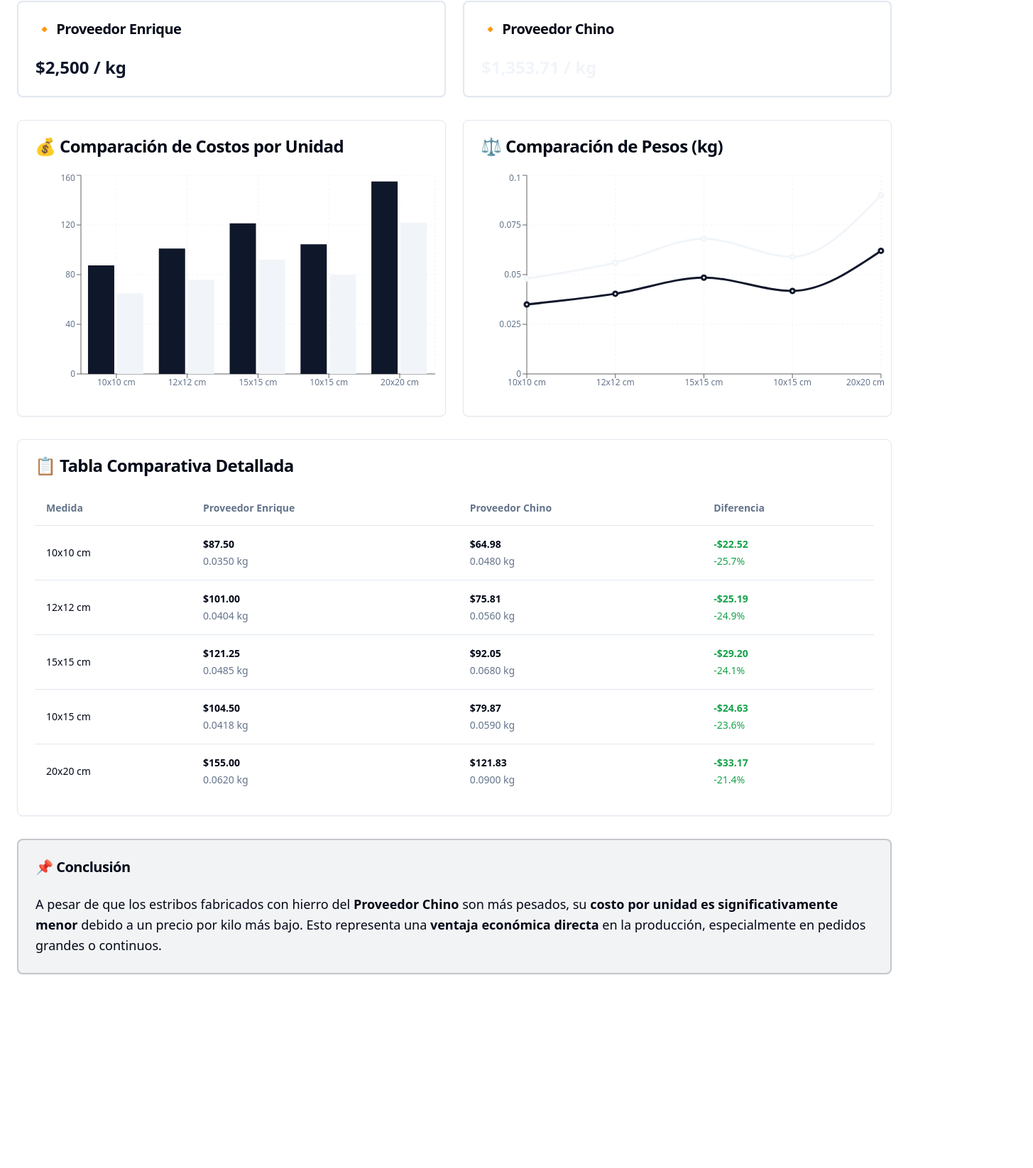
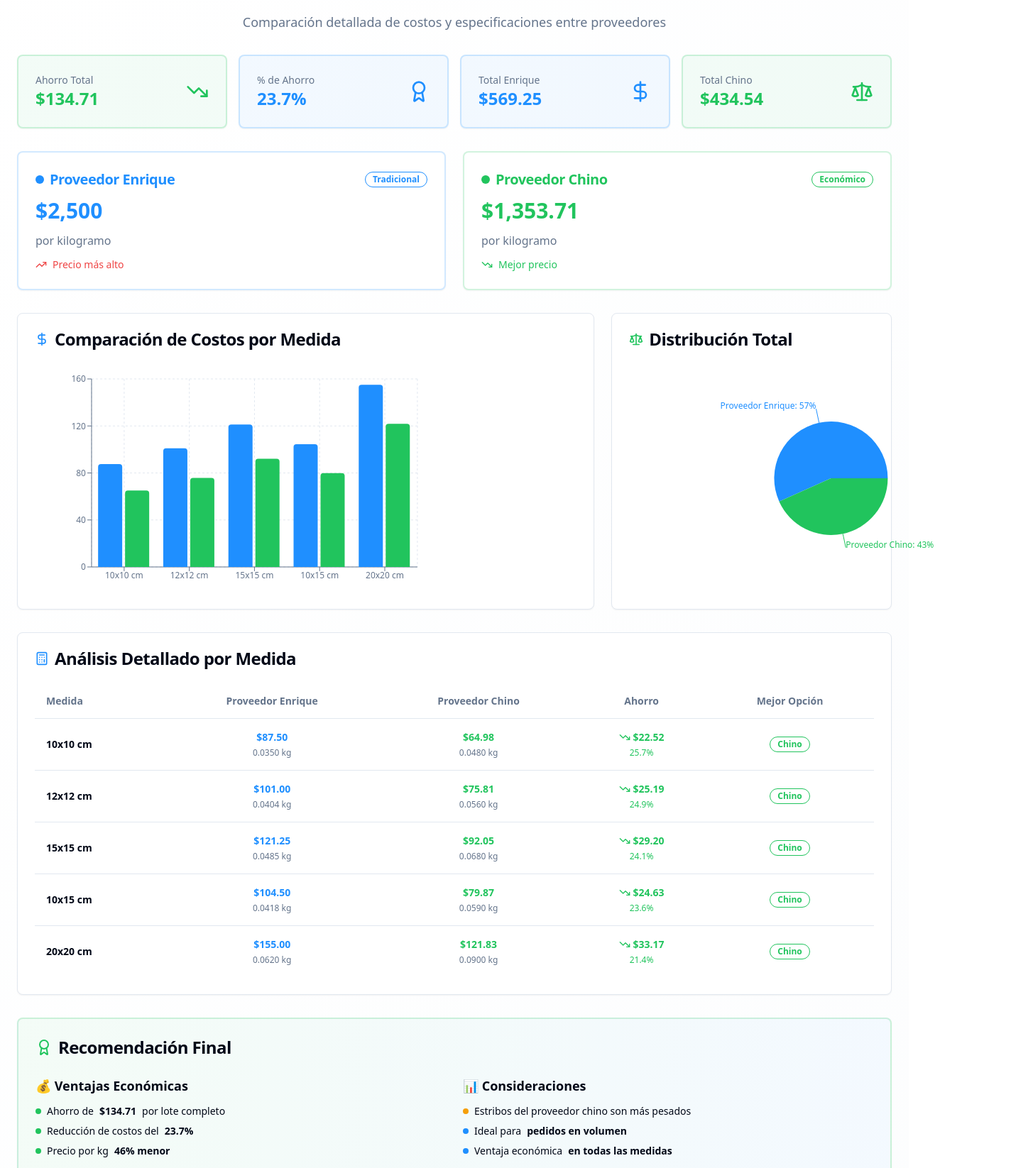
Before and after one commit to martintascione/estribo-cost-compare-analysis, a React (Vite) app: page / in a window 1280 px wide. Shown: the part 139-1785 px from the top of the page at 71% size, 1455 px wide, since content can reach past the window. Before the commit the page ends 1536 px from the top, so only its background shows below. Built offline with nearby package versions, Linux system fonts and the light colour scheme.

Commit message:
Refactor data demonstration
Propose a new data demonstration with a clearer, more didactic, and modern design.

```diff
--- a/src/index.css
+++ b/src/index.css
@@ -17,17 +17,26 @@ All colors MUST be HSL.
     --popover: 0 0% 100%;
     --popover-foreground: 222.2 84% 4.9%;
 
-    --primary: 222.2 47.4% 11.2%;
-    --primary-foreground: 210 40% 98%;
+    --primary: 210 100% 56%;
+    --primary-foreground: 0 0% 100%;
 
-    --secondary: 210 40% 96.1%;
-    --secondary-foreground: 222.2 47.4% 11.2%;
+    --secondary: 142 71% 45%;
+    --secondary-foreground: 0 0% 100%;
 
     --muted: 210 40% 96.1%;
     --muted-foreground: 215.4 16.3% 46.9%;
 
-    --accent: 210 40% 96.1%;
-    --accent-foreground: 222.2 47.4% 11.2%;
+    --accent: 38 92% 50%;
+    --accent-foreground: 0 0% 100%;
+
+    --success: 142 71% 45%;
+    --success-foreground: 0 0% 100%;
+
+    --warning: 38 92% 50%;
+    --warning-foreground: 0 0% 100%;
+
+    --info: 210 100% 56%;
+    --info-foreground: 0 0% 100%;
 
     --destructive: 0 84.2% 60.2%;
     --destructive-foreground: 210 40% 98%;
--- a/src/pages/Index.tsx
+++ b/src/pages/Index.tsx
@@ -1,10 +1,12 @@
 import { Card, CardContent, CardHeader, CardTitle } from "@/components/ui/card";
 import { Table, TableBody, TableCell, TableHead, TableHeader, TableRow } from "@/components/ui/table";
 import { ChartContainer, ChartTooltip, ChartTooltipContent } from "@/components/ui/chart";
-import { BarChart, Bar, XAxis, YAxis, CartesianGrid, ResponsiveContainer, LineChart, Line } from "recharts";
+import { BarChart, Bar, XAxis, YAxis, CartesianGrid, ResponsiveContainer, PieChart, Pie, Cell, Legend } from "recharts";
+import { Badge } from "@/components/ui/badge";
+import { TrendingDown, TrendingUp, DollarSign, Scale, Calculator, Award } from "lucide-react";
 
 const Index = () => {
-  // Datos actualizados según la información proporcionada
+  // Datos actualizados
   const data = [
     {
       medida: "10x10 cm",
@@ -50,112 +52,232 @@ const Index = () => {
     }
   };
 
+  // Cálculos de métricas importantes
+  const costoTotalEnrique = data.reduce((sum, item) => sum + item.enrique.costo, 0);
+  const costoTotalChino = data.reduce((sum, item) => sum + item.chino.costo, 0);
+  const ahorroTotal = costoTotalEnrique - costoTotalChino;
+  const porcentajeAhorro = ((ahorroTotal / costoTotalEnrique) * 100);
+
+  // Datos para el gráfico de torta
+  const pieData = [
+    { name: 'Proveedor Enrique', value: costoTotalEnrique, color: 'hsl(var(--primary))' },
+    { name: 'Proveedor Chino', value: costoTotalChino, color: 'hsl(var(--secondary))' }
+  ];
+
   return (
-    <div className="min-h-screen bg-background p-6">
+    <div className="min-h-screen bg-gradient-to-br from-background to-muted/20 p-4 md:p-6">
       <div className="max-w-7xl mx-auto space-y-8">
-        {/* Header */}
-        <div className="text-center space-y-4">
-          <h1 className="text-4xl font-bold text-foreground">📊 Análisis de Costos - Estribos de Hierro</h1>
-          <p className="text-lg text-muted-foreground">Comparación de costos de producción entre proveedores</p>
+
+        {/* Header con animación */}
+        <div className="text-center space-y-4 animate-fade-in">
+          <div className="inline-flex items-center gap-2 px-4 py-2 bg-primary/10 rounded-full mb-4">
+            <Calculator className="w-5 h-5 text-primary" />
+            <span className="text-sm font-medium text-primary">Análisis Comparativo</span>
+          </div>
+          <h1 className="text-4xl md:text-5xl font-bold bg-gradient-to-r from-primary to-secondary bg-clip-text text-transparent">
+            Estribos de Hierro
+          </h1>
+          <p className="text-lg text-muted-foreground max-w-2xl mx-auto">
+            Comparación detallada de costos y especificaciones entre proveedores
+          </p>
         </div>
 
-        {/* Información de Proveedores */}
-        <div className="grid md:grid-cols-2 gap-6">
-          <Card className="border-2">
-            <CardHeader>
-              <CardTitle className="text-xl font-semibold">🔸 {proveedores.enrique.nombre}</CardTitle>
-            </CardHeader>
-            <CardContent>
-              <div className="text-2xl font-bold text-primary">
-                ${proveedores.enrique.precioPorKg.toLocaleString()} / kg
+        {/* Métricas Principales */}
+        <div className="grid grid-cols-1 md:grid-cols-4 gap-4 animate-scale-in">
+          <Card className="border-2 border-success/20 bg-success/5">
+            <CardContent className="p-6">
+              <div className="flex items-center justify-between">
+                <div>
+                  <p className="text-sm font-medium text-muted-foreground">Ahorro Total</p>
+                  <p className="text-2xl font-bold text-success">${ahorroTotal.toFixed(2)}</p>
+                </div>
+                <TrendingDown className="w-8 h-8 text-success" />
               </div>
             </CardContent>
           </Card>
 
-          <Card className="border-2">
-            <CardHeader>
-              <CardTitle className="text-xl font-semibold">🔸 {proveedores.chino.nombre}</CardTitle>
-            </CardHeader>
-            <CardContent>
-              <div className="text-2xl font-bold text-secondary">
-                ${proveedores.chino.precioPorKg.toLocaleString()} / kg
+          <Card className="border-2 border-info/20 bg-info/5">
+            <CardContent className="p-6">
+              <div className="flex items-center justify-between">
+                <div>
+                  <p className="text-sm font-medium text-muted-foreground">% de Ahorro</p>
+                  <p className="text-2xl font-bold text-info">{porcentajeAhorro.toFixed(1)}%</p>
+                </div>
+                <Award className="w-8 h-8 text-info" />
+              </div>
+            </CardContent>
+          </Card>
+
+          <Card className="border-2 border-primary/20 bg-primary/5">
+            <CardContent className="p-6">
+              <div className="flex items-center justify-between">
+                <div>
+                  <p className="text-sm font-medium text-muted-foreground">Total Enrique</p>
+                  <p className="text-2xl font-bold text-primary">${costoTotalEnrique.toFixed(2)}</p>
+                </div>
+                <DollarSign className="w-8 h-8 text-primary" />
+              </div>
+            </CardContent>
+          </Card>
+
+          <Card className="border-2 border-secondary/20 bg-secondary/5">
+            <CardContent className="p-6">
+              <div className="flex items-center justify-between">
+                <div>
+                  <p className="text-sm font-medium text-muted-foreground">Total Chino</p>
+                  <p className="text-2xl font-bold text-secondary">${costoTotalChino.toFixed(2)}</p>
+                </div>
+                <Scale className="w-8 h-8 text-secondary" />
               </div>
             </CardContent>
           </Card>
         </div>
 
-        {/* Gráficos de Comparación */}
-        <div className="grid lg:grid-cols-2 gap-6">
-          {/* Gráfico de Costos */}
-          <Card>
+        {/* Información de Proveedores Mejorada */}
+        <div className="grid md:grid-cols-2 gap-6">
+          <Card className="border-2 border-primary/20 hover:border-primary/40 transition-all duration-300 transform hover:scale-105">
+            <CardHeader className="pb-3">
+              <div className="flex items-center justify-between">
+                <CardTitle className="text-xl font-bold text-primary flex items-center gap-2">
+                  <div className="w-3 h-3 rounded-full bg-primary"></div>
+                  {proveedores.enrique.nombre}
+                </CardTitle>
+                <Badge variant="outline" className="border-primary text-primary">Tradicional</Badge>
+              </div>
+            </CardHeader>
+            <CardContent>
+              <div className="space-y-3">
+                <div className="text-3xl font-bold text-primary">
+                  ${proveedores.enrique.precioPorKg.toLocaleString()}
+                </div>
+                <p className="text-muted-foreground">por kilogramo</p>
+                <div className="flex items-center gap-2 text-sm">
+                  <TrendingUp className="w-4 h-4 text-red-500" />
+                  <span className="text-red-500">Precio más alto</span>
+                </div>
+              </div>
+            </CardContent>
+          </Card>
+
+          <Card className="border-2 border-secondary/20 hover:border-secondary/40 transition-all duration-300 transform hover:scale-105">
+            <CardHeader className="pb-3">
+              <div className="flex items-center justify-between">
+                <CardTitle className="text-xl font-bold text-secondary flex items-center gap-2">
+                  <div className="w-3 h-3 rounded-full bg-secondary"></div>
+                  {proveedores.chino.nombre}
+                </CardTitle>
+                <Badge variant="outline" className="border-secondary text-secondary">Económico</Badge>
+              </div>
+            </CardHeader>
+            <CardContent>
+              <div className="space-y-3">
+                <div className="text-3xl font-bold text-secondary">
+                  ${proveedores.chino.precioPorKg.toLocaleString()}
+                </div>
+                <p className="text-muted-foreground">por kilogramo</p>
+                <div className="flex items-center gap-2 text-sm">
+                  <TrendingDown className="w-4 h-4 text-success" />
+                  <span className="text-success">Mejor precio</span>
+                </div>
+              </div>
+            </CardContent>
+          </Card>
+        </div>
+
+        {/* Gráficos Mejorados */}
+        <div className="grid lg:grid-cols-3 gap-6">
+          {/* Gráfico de Barras - Costos */}
+          <Card className="lg:col-span-2">
             <CardHeader>
-              <CardTitle>💰 Comparación de Costos por Unidad</CardTitle>
+              <CardTitle className="flex items-center gap-2">
+                <DollarSign className="w-5 h-5 text-primary" />
+                Comparación de Costos por Medida
+              </CardTitle>
             </CardHeader>
             <CardContent>
               <ChartContainer config={chartConfig} className="h-80">
-                <BarChart data={data}>
-                  <CartesianGrid strokeDasharray="3 3" />
-                  <XAxis dataKey="medida" />
-                  <YAxis />
+                <BarChart data={data} margin={{ top: 20, right: 30, left: 20, bottom: 5 }}>
+                  <CartesianGrid strokeDasharray="3 3" stroke="hsl(var(--border))" />
+                  <XAxis
+                    dataKey="medida"
+                    tick={{ fontSize: 12 }}
+                    stroke="hsl(var(--muted-foreground))"
+                  />
+                  <YAxis
+                    tick={{ fontSize: 12 }}
+                    stroke="hsl(var(--muted-foreground))"
+                  />
                   <ChartTooltip
                     content={<ChartTooltipContent />}
                     formatter={(value: number) => [`$${value.toFixed(2)}`, "Costo"]}
                   />
-                  <Bar dataKey="enrique.costo" fill="var(--color-enrique)" name="Enrique" />
-                  <Bar dataKey="chino.costo" fill="var(--color-chino)" name="Chino" />
+                  <Bar
+                    dataKey="enrique.costo"
+                    fill="var(--color-enrique)"
+                    name="Enrique"
+                    radius={[4, 4, 0, 0]}
+                  />
+                  <Bar
+                    dataKey="chino.costo"
+                    fill="var(--color-chino)"
+                    name="Chino"
+                    radius={[4, 4, 0, 0]}
+                  />
                 </BarChart>
               </ChartContainer>
             </CardContent>
           </Card>
 
-          {/* Gráfico de Pesos */}
+          {/* Gráfico de Torta - Distribución de Costos */}
           <Card>
             <CardHeader>
-              <CardTitle>⚖️ Comparación de Pesos (kg)</CardTitle>
+              <CardTitle className="flex items-center gap-2">
+                <Scale className="w-5 h-5 text-secondary" />
+                Distribución Total
+              </CardTitle>
             </CardHeader>
             <CardContent>
               <ChartContainer config={chartConfig} className="h-80">
-                <LineChart data={data}>
-                  <CartesianGrid strokeDasharray="3 3" />
-                  <XAxis dataKey="medida" />
-                  <YAxis />
+                <PieChart>
+                  <Pie
+                    data={pieData}
+                    cx="50%"
+                    cy="50%"
+                    outerRadius={80}
+                    dataKey="value"
+                    label={({ name, percent }) => `${name}: ${(percent * 100).toFixed(0)}%`}
+                  >
+                    {pieData.map((entry, index) => (
+                      <Cell key={`cell-${index}`} fill={entry.color} />
+                    ))}
+                  </Pie>
                   <ChartTooltip
-                    content={<ChartTooltipContent />}
-                    formatter={(value: number) => [`${value.toFixed(4)} kg`, "Peso"]}
+                    formatter={(value: number) => [`$${value.toFixed(2)}`, "Total"]}
                   />
-                  <Line
-                    type="monotone"
-                    dataKey="enrique.peso"
-                    stroke="var(--color-enrique)"
-                    strokeWidth={3}
-                    name="Enrique"
-                  />
-                  <Line
-                    type="monotone"
-                    dataKey="chino.peso"
-                    stroke="var(--color-chino)"
-                    strokeWidth={3}
-                    name="Chino"
-                  />
-                </LineChart>
+                </PieChart>
               </ChartContainer>
             </CardContent>
           </Card>
         </div>
 
-        {/* Tabla de Datos Detallada */}
+        {/* Tabla Mejorada */}
         <Card>
           <CardHeader>
-            <CardTitle>📋 Tabla Comparativa Detallada</CardTitle>
+            <CardTitle className="flex items-center gap-2">
+              <Calculator className="w-5 h-5 text-info" />
+              Análisis Detallado por Medida
+            </CardTitle>
           </CardHeader>
           <CardContent>
+            <div className="overflow-x-auto">
               <Table>
                 <TableHeader>
                   <TableRow>
-                  <TableHead className="font-semibold">Medida</TableHead>
-                  <TableHead className="font-semibold">Proveedor Enrique</TableHead>
-                  <TableHead className="font-semibold">Proveedor Chino</TableHead>
-                  <TableHead className="font-semibold">Diferencia</TableHead>
+                    <TableHead className="font-bold">Medida</TableHead>
+                    <TableHead className="font-bold text-center">Proveedor Enrique</TableHead>
+                    <TableHead className="font-bold text-center">Proveedor Chino</TableHead>
+                    <TableHead className="font-bold text-center">Ahorro</TableHead>
+                    <TableHead className="font-bold text-center">Mejor Opción</TableHead>
                   </TableRow>
                 </TableHeader>
                 <TableBody>
@@ -164,50 +286,96 @@ const Index = () => {
                     const porcentajeAhorro = ((diferencia / item.enrique.costo) * 100);
 
                     return (
-                    <TableRow key={item.medida}>
-                      <TableCell className="font-medium">{item.medida}</TableCell>
-                      <TableCell>
+                      <TableRow key={item.medida} className="hover:bg-muted/50">
+                        <TableCell className="font-semibold">{item.medida}</TableCell>
+                        <TableCell className="text-center">
                           <div className="space-y-1">
-                          <div className="font-semibold">${item.enrique.costo.toFixed(2)}</div>
-                          <div className="text-sm text-muted-foreground">{item.enrique.peso.toFixed(4)} kg</div>
+                            <div className="font-bold text-primary">${item.enrique.costo.toFixed(2)}</div>
+                            <div className="text-xs text-muted-foreground">{item.enrique.peso.toFixed(4)} kg</div>
                           </div>
                         </TableCell>
-                      <TableCell>
+                        <TableCell className="text-center">
                           <div className="space-y-1">
-                          <div className="font-semibold">${item.chino.costo.toFixed(2)}</div>
-                          <div className="text-sm text-muted-foreground">{item.chino.peso.toFixed(4)} kg</div>
+                            <div className="font-bold text-secondary">${item.chino.costo.toFixed(2)}</div>
+                            <div className="text-xs text-muted-foreground">{item.chino.peso.toFixed(4)} kg</div>
                           </div>
                         </TableCell>
-                      <TableCell>
+                        <TableCell className="text-center">
                           <div className="space-y-1">
-                          <div className="font-semibold text-green-600">
-                            -${diferencia.toFixed(2)}
+                            <div className="font-bold text-success flex items-center justify-center gap-1">
+                              <TrendingDown className="w-4 h-4" />
+                              ${diferencia.toFixed(2)}
                             </div>
-                          <div className="text-sm text-green-600">
-                            -{porcentajeAhorro.toFixed(1)}%
+                            <div className="text-xs text-success">
+                              {porcentajeAhorro.toFixed(1)}%
                             </div>
                           </div>
+                        </TableCell>
+                        <TableCell className="text-center">
+                          <Badge variant="outline" className="border-secondary text-secondary">
+                            Chino
+                          </Badge>
                         </TableCell>
                       </TableRow>
                     );
                   })}
                 </TableBody>
               </Table>
+            </div>
           </CardContent>
         </Card>
 
-        {/* Conclusión */}
-        <Card className="border-2 border-primary/20 bg-primary/5">
+        {/* Conclusión Mejorada */}
+        <Card className="border-2 border-success/20 bg-gradient-to-r from-success/5 to-info/5">
           <CardHeader>
-            <CardTitle className="text-xl">📌 Conclusión</CardTitle>
+            <CardTitle className="text-2xl flex items-center gap-2">
+              <Award className="w-6 h-6 text-success" />
+              Recomendación Final
+            </CardTitle>
           </CardHeader>
-          <CardContent>
-            <p className="text-lg leading-relaxed">
-              A pesar de que los estribos fabricados con hierro del <strong>Proveedor Chino</strong> son más pesados,
-              su <strong>costo por unidad es significativamente menor</strong> debido a un precio por kilo más bajo.
-              Esto representa una <strong>ventaja económica directa</strong> en la producción, especialmente en
-              pedidos grandes o continuos.
+          <CardContent className="space-y-4">
+            <div className="grid md:grid-cols-2 gap-6">
+              <div className="space-y-3">
+                <h3 className="font-semibold text-lg">💰 Ventajas Económicas</h3>
+                <ul className="space-y-2 text-sm">
+                  <li className="flex items-center gap-2">
+                    <div className="w-2 h-2 rounded-full bg-success"></div>
+                    Ahorro de <strong>${ahorroTotal.toFixed(2)}</strong> por lote completo
+                  </li>
+                  <li className="flex items-center gap-2">
+                    <div className="w-2 h-2 rounded-full bg-success"></div>
+                    Reducción de costos del <strong>{porcentajeAhorro.toFixed(1)}%</strong>
+                  </li>
+                  <li className="flex items-center gap-2">
+                    <div className="w-2 h-2 rounded-full bg-success"></div>
+                    Precio por kg <strong>46% menor</strong>
+                  </li>
+                </ul>
+              </div>
+              <div className="space-y-3">
+                <h3 className="font-semibold text-lg">📊 Consideraciones</h3>
+                <ul className="space-y-2 text-sm">
+                  <li className="flex items-center gap-2">
+                    <div className="w-2 h-2 rounded-full bg-warning"></div>
+                    Estribos del proveedor chino son más pesados
+                  </li>
+                  <li className="flex items-center gap-2">
+                    <div className="w-2 h-2 rounded-full bg-info"></div>
+                    Ideal para <strong>pedidos en volumen</strong>
+                  </li>
+                  <li className="flex items-center gap-2">
+                    <div className="w-2 h-2 rounded-full bg-info"></div>
+                    Ventaja económica <strong>en todas las medidas</strong>
+                  </li>
+                </ul>
+              </div>
+            </div>
+            <div className="mt-6 p-4 bg-success/10 rounded-lg border border-success/20">
+              <p className="text-center font-medium">
+                <strong>Recomendación:</strong> El Proveedor Chino ofrece la mejor relación costo-beneficio,
+                con ahorros significativos que justifican la diferencia en peso.
               </p>
+            </div>
           </CardContent>
         </Card>
       </div>
--- a/tailwind.config.ts
+++ b/tailwind.config.ts
@@ -52,6 +52,18 @@ export default {
 					DEFAULT: 'hsl(var(--card))',
 					foreground: 'hsl(var(--card-foreground))'
 				},
+				success: {
+					DEFAULT: 'hsl(var(--success))',
+					foreground: 'hsl(var(--success-foreground))'
+				},
+				warning: {
+					DEFAULT: 'hsl(var(--warning))',
+					foreground: 'hsl(var(--warning-foreground))'
+				},
+				info: {
+					DEFAULT: 'hsl(var(--info))',
+					foreground: 'hsl(var(--info-foreground))'
+				},
 				sidebar: {
 					DEFAULT: 'hsl(var(--sidebar-background))',
 					foreground: 'hsl(var(--sidebar-foreground))',
@@ -84,11 +96,33 @@ export default {
 					to: {
 						height: '0'
 					}
+				},
+				"fade-in": {
+					"0%": {
+						opacity: "0",
+						transform: "translateY(10px)"
+					},
+					"100%": {
+						opacity: "1",
+						transform: "translateY(0)"
+					}
+				},
+				"scale-in": {
+					"0%": {
+						transform: "scale(0.95)",
+						opacity: "0"
+					},
+					"100%": {
+						transform: "scale(1)",
+						opacity: "1"
+					}
 				}
 			},
 			animation: {
 				'accordion-down': 'accordion-down 0.2s ease-out',
-				'accordion-up': 'accordion-up 0.2s ease-out'
+				'accordion-up': 'accordion-up 0.2s ease-out',
+				"fade-in": "fade-in 0.5s ease-out",
+				"scale-in": "scale-in 0.3s ease-out"
 			}
 		}
 	},
```
Lines whose indentation alone changed are shown as unchanged.
